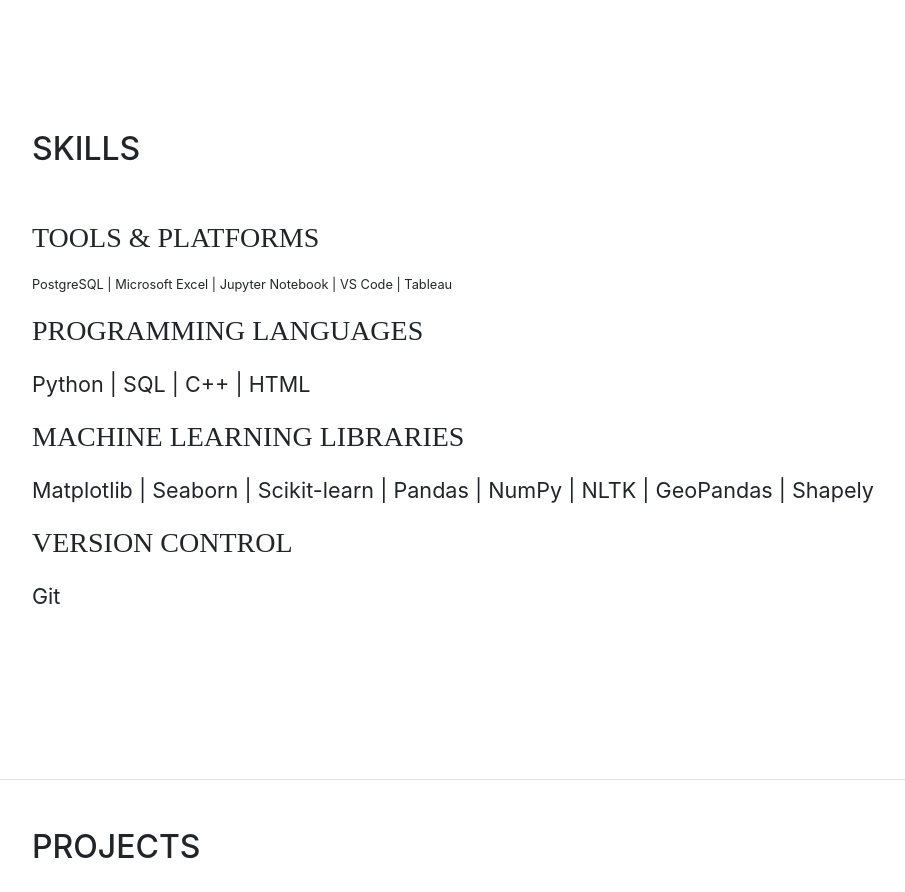
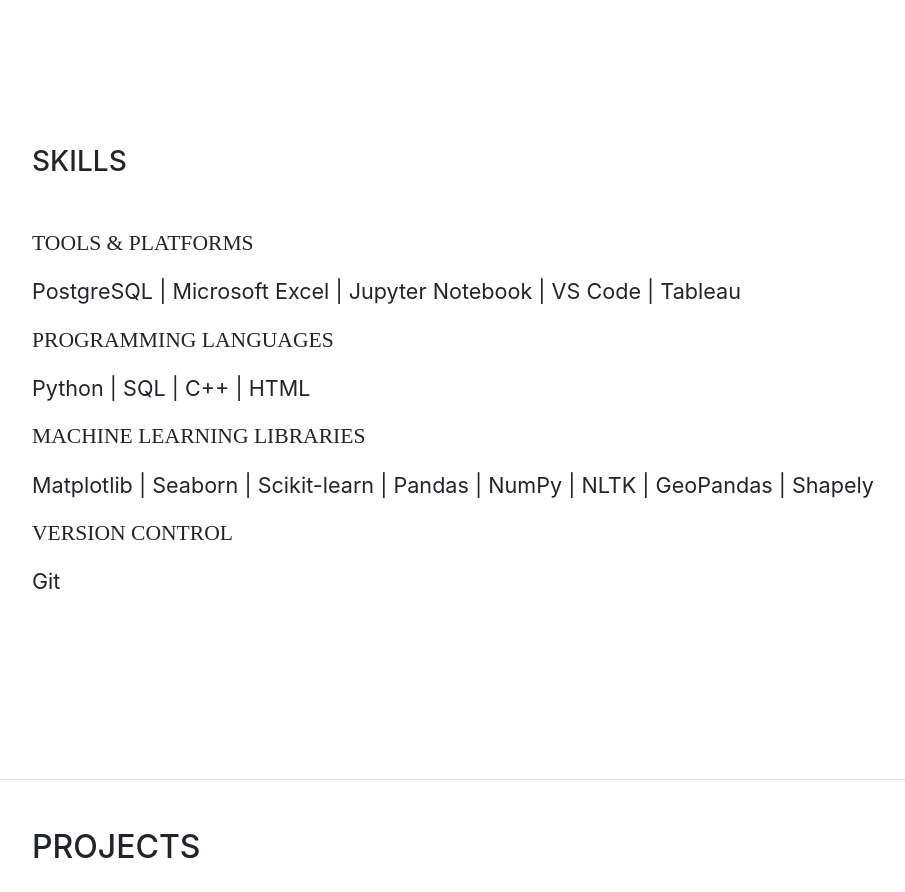
Before and after one commit to hrmn-preet/portfolio, a website with bundled scripts: page index.html in a window 1280 px wide. Shown: the part 820-1712 px from the top of the page, without its empty margins (288-1193 px from the left). Built offline with nearby package versions, Linux system fonts and the light colour scheme; a web font is replaced by a local one.

Commit message:
Update index.html

```diff
--- a/index.html
+++ b/index.html
@@ -92,24 +92,24 @@
 
         <section class="resume-section p-3 p-lg-5 d-flex flex-column" id="skills">
     <div class="my-auto">
-        <h2 class="mb-5">Skills</h2>
+        <h2 class="mb-5" style="font-size: 1.75rem;">Skills</h2>
 
-        <div class="subheading mb-3" style="font-size: 1.75rem;">Tools & Platforms</div>
-        <p style="font-size: 0.8em;">
+        <div class="subheading mb-3" style="font-size: 1.35rem;">Tools & Platforms</div>
+        <p style="font-size: 1.35rem;">
             PostgreSQL | Microsoft Excel | Jupyter Notebook | VS Code | Tableau
         </p>
 
-        <div class="subheading mb-3" style="font-size: 1.75rem;">Programming Languages</div>
+        <div class="subheading mb-3" style="font-size: 1.35rem;">Programming Languages</div>
         <p style="font-size: 1.35rem;">
             Python | SQL | C++ | HTML
         </p>
 
-        <div class="subheading mb-3" style="font-size: 1.75rem;">Machine Learning Libraries</div>
+        <div class="subheading mb-3" style="font-size: 1.35rem;">Machine Learning Libraries</div>
         <p style="font-size: 1.35rem;">
             Matplotlib | Seaborn | Scikit-learn | Pandas | NumPy | NLTK | GeoPandas | Shapely
         </p>
 
-        <div class="subheading mb-3" style="font-size: 1.75rem;">Version Control</div>
+        <div class="subheading mb-3" style="font-size: 1.35rem;">Version Control</div>
         <p style="font-size: 1.35rem;">
             Git
         </p>
```
